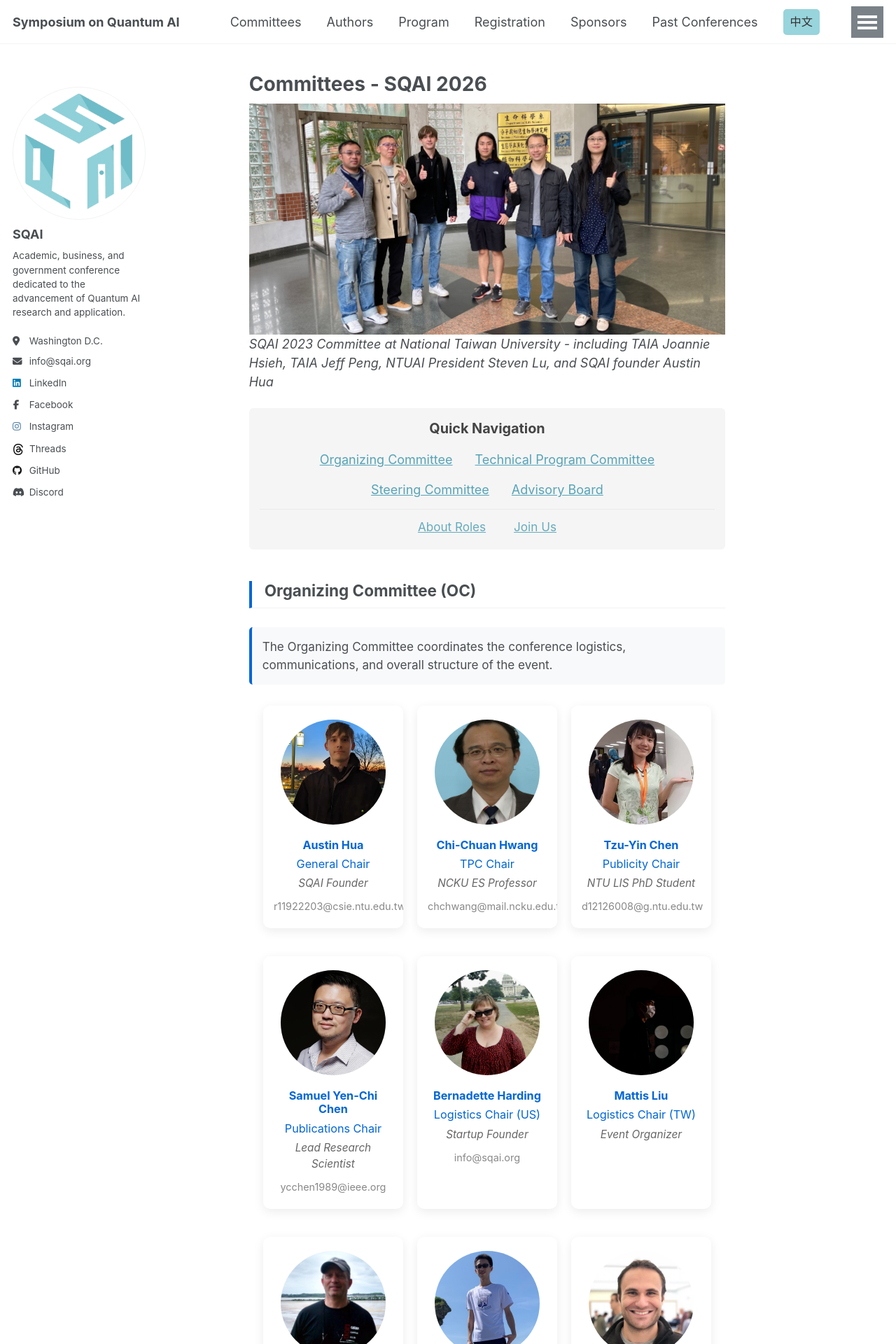
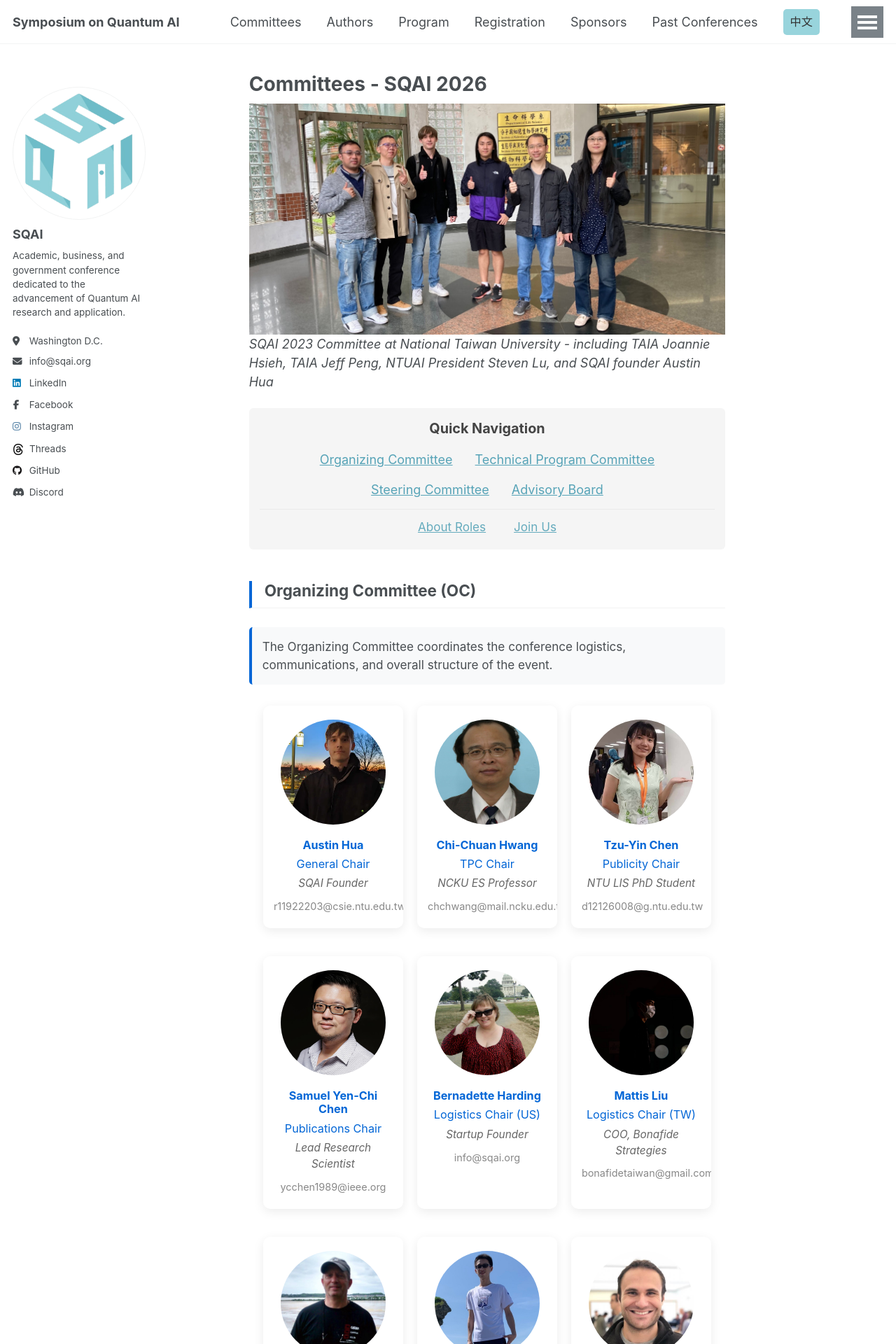
Before and after one commit to danielqnow/QuantumIntelligenceSociety.github.io, a Jekyll site: the page built from _pages/committees.md, in a window 1280 px wide. Shown: the top 1920 px of the page at 70% size. Built offline with Jekyll 4.4.1, drawn with Linux system fonts in a browser that asks for light colours.

Commit message:
update mattis profile

```diff
--- a/_pages/committees.md
+++ b/_pages/committees.md
@@ -534,7 +534,8 @@ author_profile: true
       <div class="member-info">
         <h3 class="member-name"><a href="https://www.linkedin.com/in/%E6%AC%A3%E5%AE%87-%E5%8A%89-a4a09a353/" target="_blank">Mattis Liu</a></h3>
         <div class="member-title">Logistics Chair (TW)</div>
-        <div class="member-affiliation">Event Organizer</div>
+        <div class="member-affiliation">COO, Bonafide Strategies</div>
+        <div class="member-contact">bonafidetaiwan@gmail.com</div>
       </div>
     </div>
 
```
